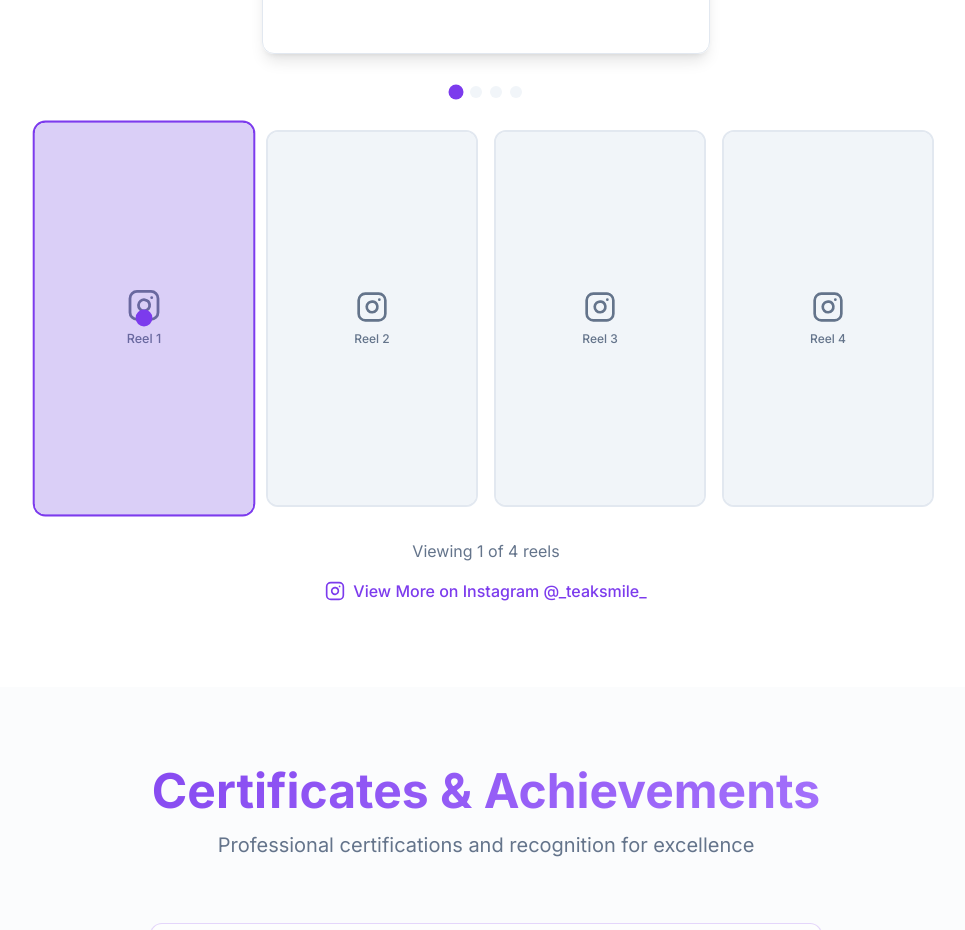
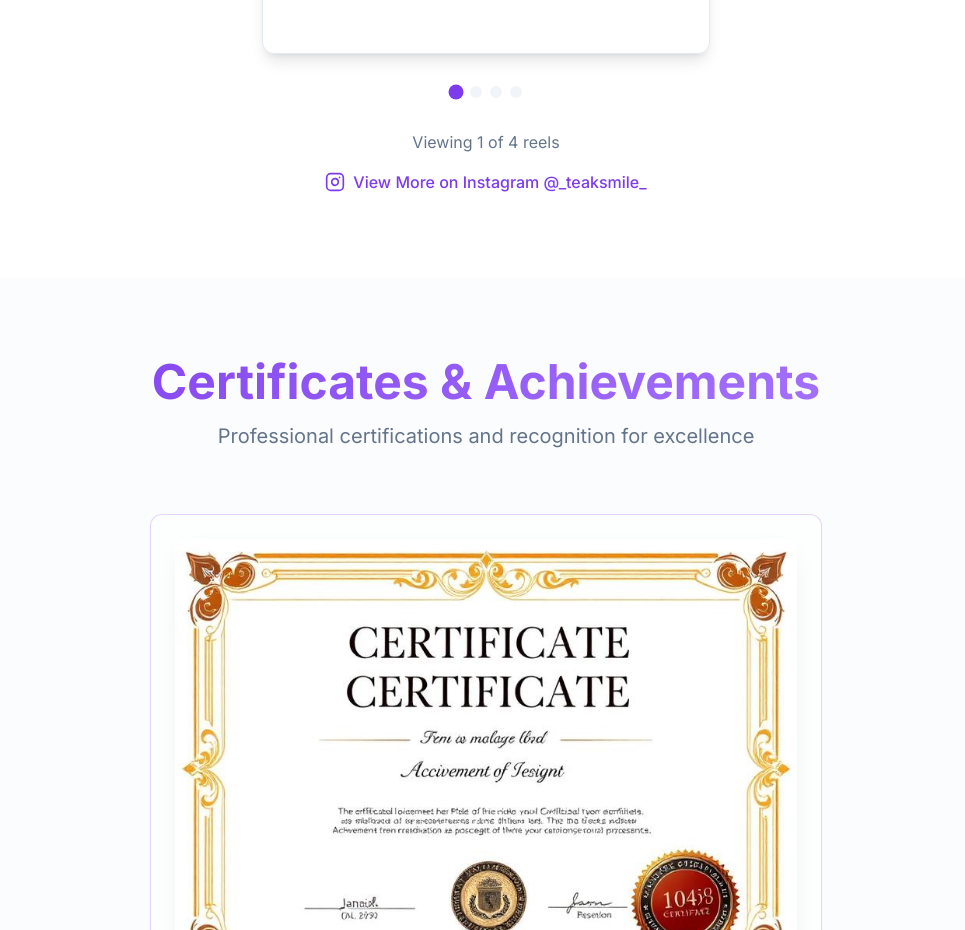
Before and after one commit to deepakraj-sys/deepak-creations-unleashed, a React (Vite) app: page / in a window 1280 px wide. Shown: the part 5840-6770 px from the top of the page, without its empty margins (154-1119 px from the left). Built offline with nearby package versions, Linux system fonts and the light colour scheme; grey boxes are pictures that could not be loaded.

Commit message:
Remove reel carousel
Remove the reel carousel functionality from the creative section.

```diff
--- a/src/components/CreativeSection.tsx
+++ b/src/components/CreativeSection.tsx
@@ -183,33 +183,6 @@ export function CreativeSection() {
             ))}
           </div>
 
-          {/* Reel Thumbnails */}
-          <div className="grid grid-cols-4 gap-4 mb-8">
-            {instagramReels.map((reel, index) => (
-              <button
-                key={reel.id}
-                onClick={() => goToReel(index)}
-                className={`relative aspect-[9/16] rounded-lg overflow-hidden border-2 transition-all duration-300 ${
-                  index === currentReelIndex
-                    ? "border-primary scale-105"
-                    : "border-border hover:border-muted-foreground"
-                }`}
-              >
-                <div className="w-full h-full bg-muted flex items-center justify-center">
-                  <div className="text-center">
-                    <Instagram className="h-8 w-8 text-muted-foreground mx-auto mb-2" />
-                    <p className="text-xs text-muted-foreground font-medium">Reel {index + 1}</p>
-                  </div>
-                </div>
-                {index === currentReelIndex && (
-                  <div className="absolute inset-0 bg-primary/20 flex items-center justify-center">
-                    <div className="w-4 h-4 bg-primary rounded-full"></div>
-                  </div>
-                )}
-              </button>
-            ))}
-          </div>
-
           {/* Current Reel Info */}
           <div className="text-center">
             <p className="text-muted-foreground mb-4">
```
